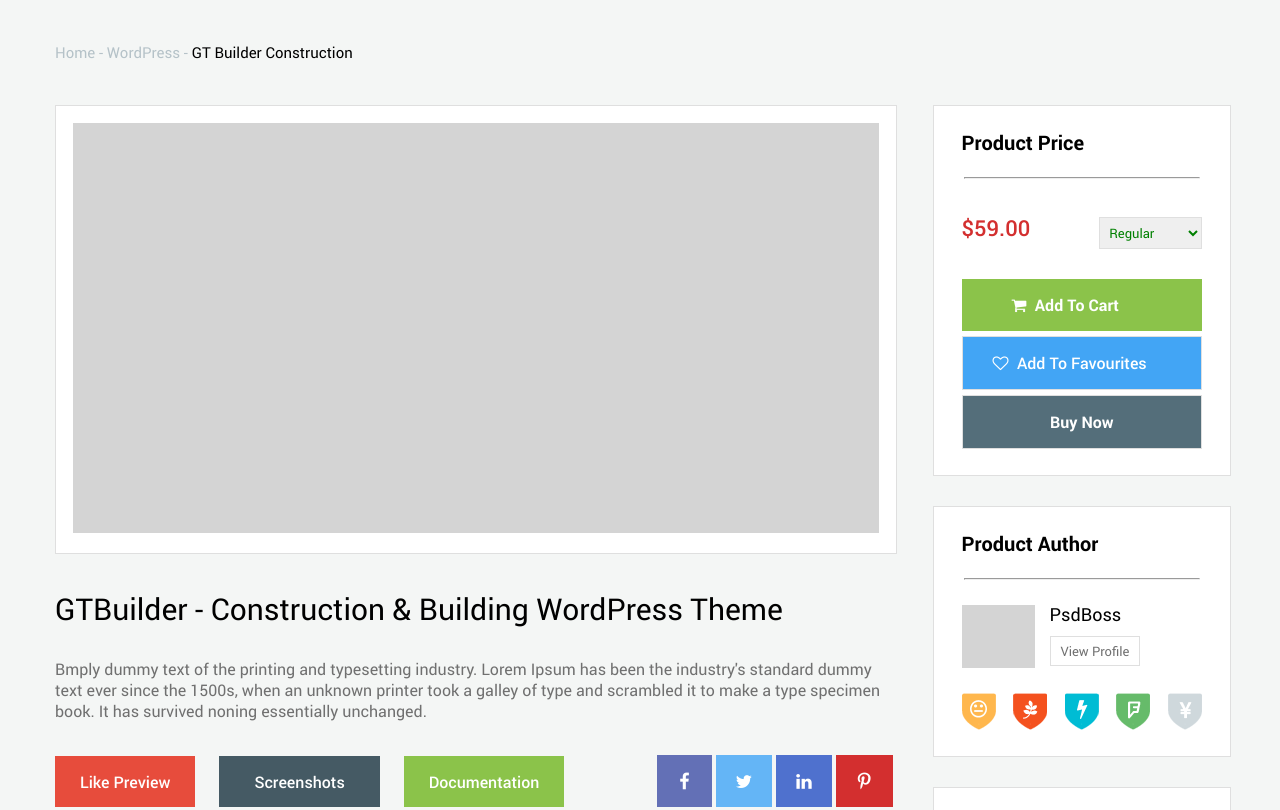
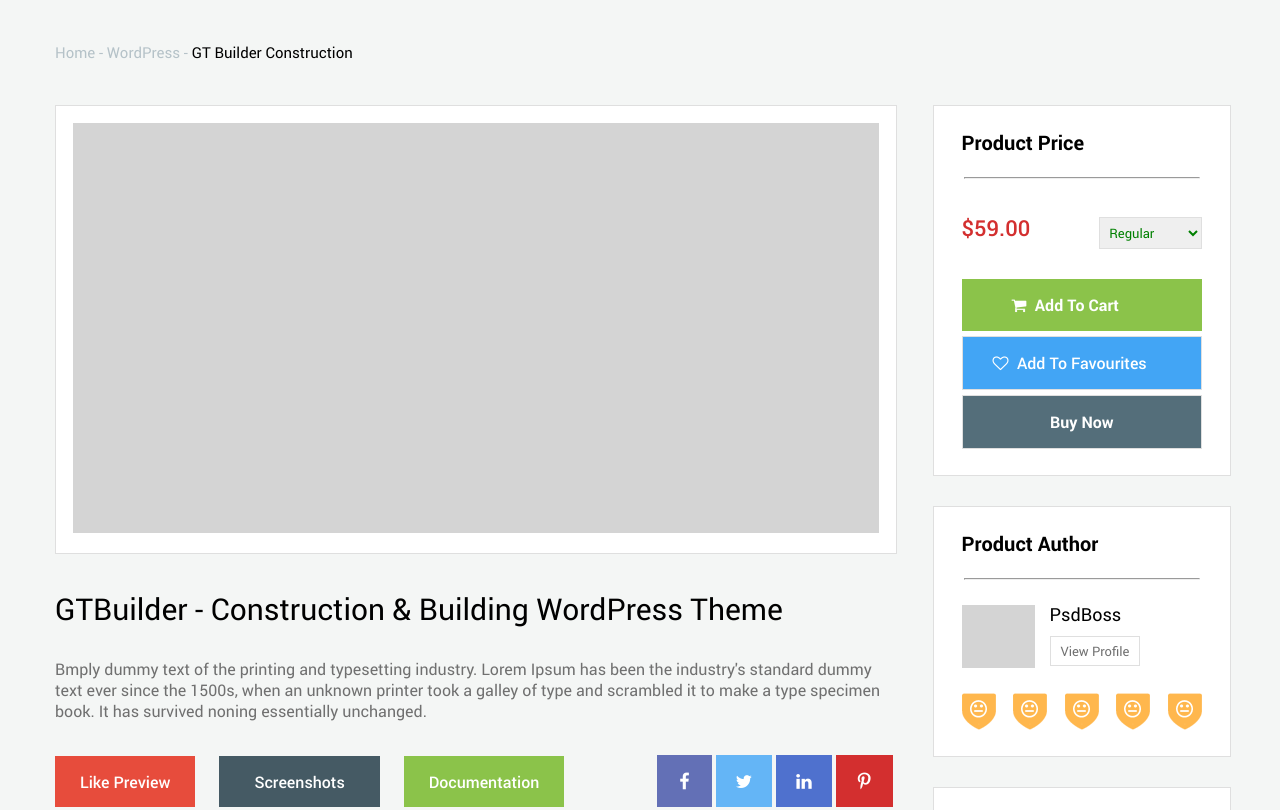
Before and after one commit to ShipaM/internet-store, a website: page app/components/parts/product.html in a window 1280 px wide. Shown: the top 810 px of the page. Drawn offline with nearby package versions, Linux system fonts and the light colour scheme; files that its build step writes are made by us from their sources; files whose address does not match are found by name.

Commit message:
fix bugs

```diff
--- a/app/components/parts/product.html
+++ b/app/components/parts/product.html
@@ -6,7 +6,7 @@
     <meta name="viewport" content="width=device-width, initial-scale=1.0">
     <meta http-equiv="X-UA-Compatible" content="ie=edge">
     <title>Product</title>
-    <link rel="stylesheet" href="/build/css/main.css">
+    <link rel="stylesheet" href="../css/main.css">
 </head>
 
 <body>
@@ -22,7 +22,7 @@
                 <div class="wrap">
                     <div class="content">
                         <div class="img_wrap">
-                            <img src="./images/square.png" alt="">
+                            <img src="/app/images/square.png" alt="">
                         </div>
                         <h3>GTBuilder - Construction & Building WordPress Theme</h3>
                         <p class="main_text">Bmply dummy text of the printing and typesetting industry. Lorem Ipsum has been the industry's standard dummy text ever since the 1500s, when an unknown printer took a galley of type and scrambled it to make a type specimen book. It has survived noning essentially unchanged.</p>
@@ -183,11 +183,11 @@
                                 </div>
                             </div>
                             <div class="img_shield">
-                                <img src="./images/shield1.png" alt="">
-                                <img src="./images/shield2.png" alt="">
-                                <img src="./images/shield3.png" alt="">
-                                <img src="./images/shield4.png" alt="">
-                                <img src="./images/shield5.png" alt="">
+                                <img src="/app/images/shield1.png" alt="">
+                                <img src="/app/images/shield1.png" alt="">
+                                <img src="/app/images/shield1.png" alt="">
+                                <img src="/app/images/shield1.png" alt="">
+                                <img src="/app/images/shield1.png" alt="">
                             </div>
                         </div>
                         <div class="content_wrap">
```
